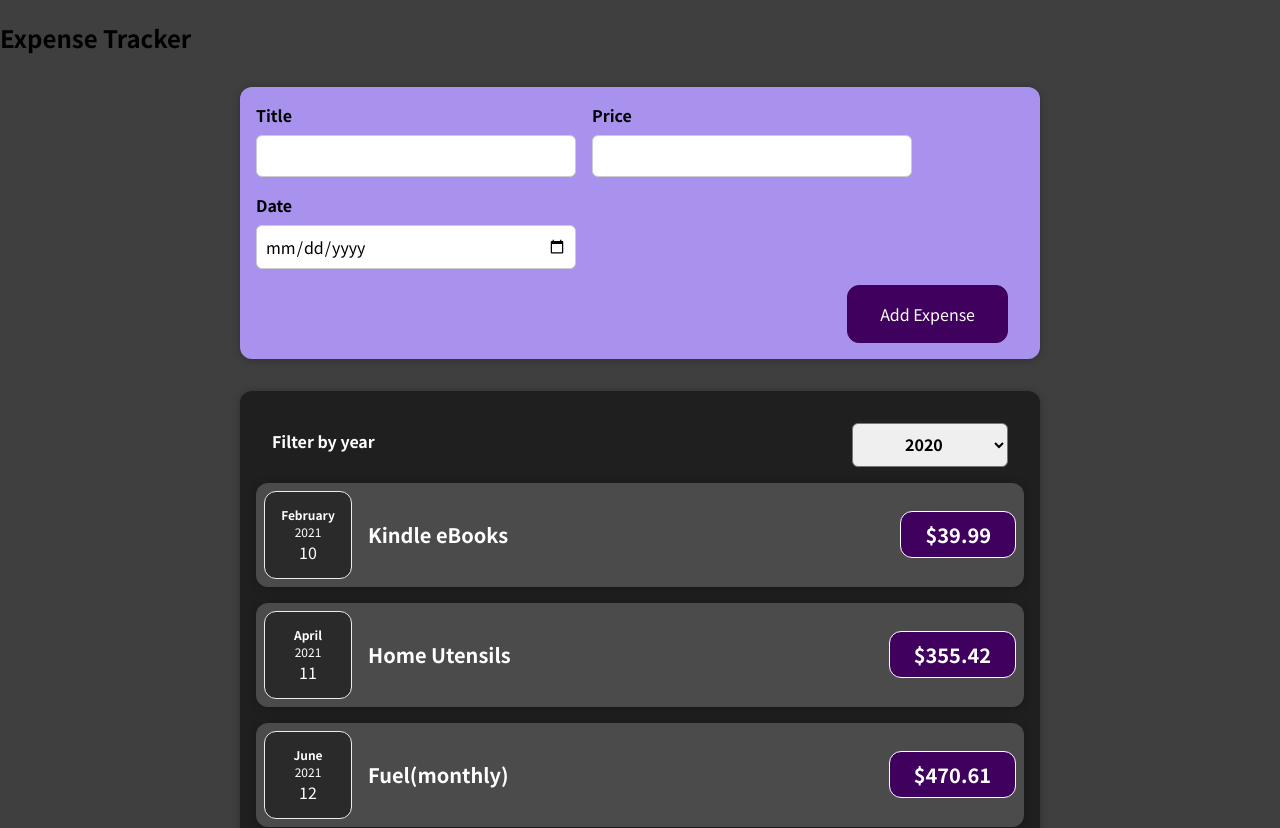
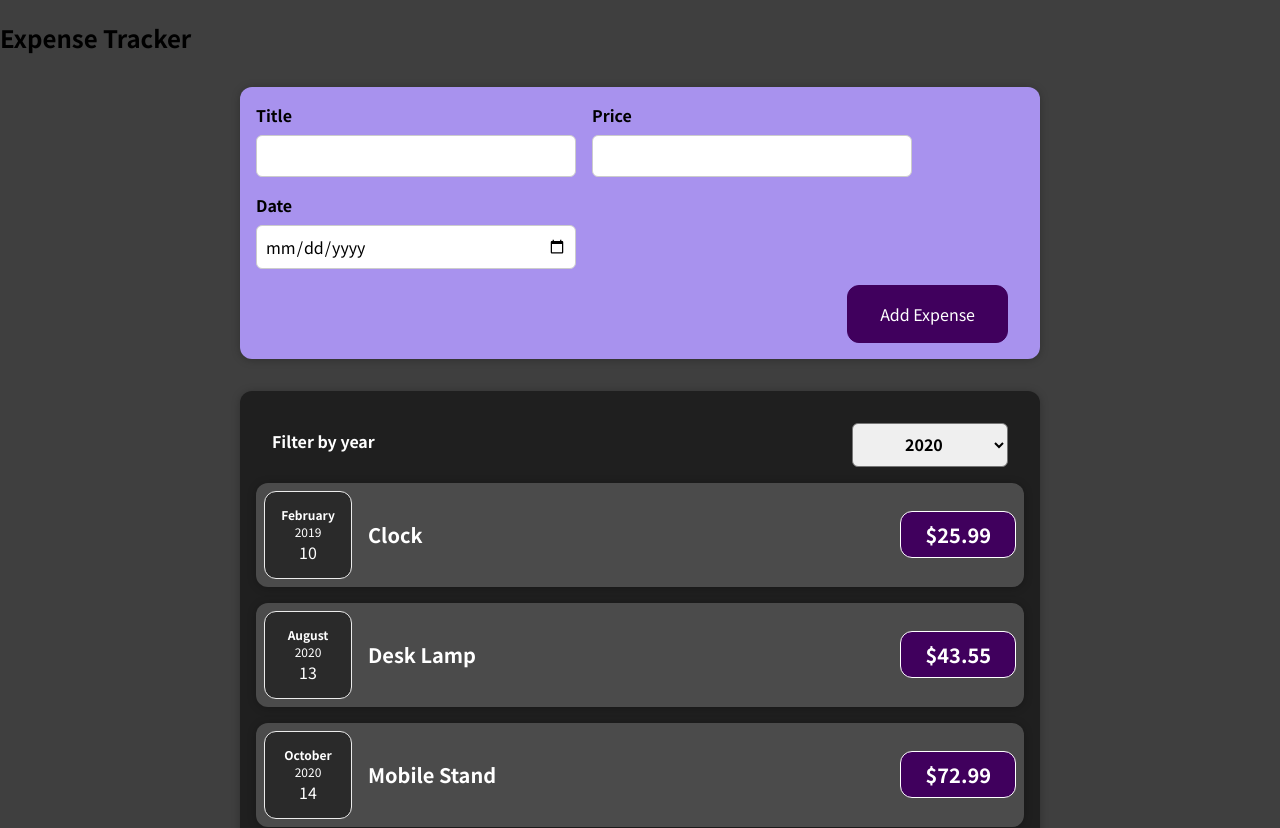
Before and after one commit to SulthanNK/Expense-Tracker, a React (Create React App) app: page / in a window 1280 px wide. Shown: the top 828 px of the page. Built offline with nearby package versions, Linux system fonts and the light colour scheme.

Commit message:
Add: Rendering dynamic data

```diff
--- a/src/App.js
+++ b/src/App.js
@@ -1,50 +1,43 @@
+import { useState } from 'react';
+
 import Expense from './components/Expense/Expense';
 import NewExpense from './components/NewExpense/NewExpense';
 
-const App = () => {
-  const expenseData = [
+const dummyData = [
   {
     id: 'e001',
-      title: 'Kindle eBooks',
-      price: 39.99,
-      date: new Date(2021, 1, 10),
+    title: 'Clock',
+    price: 25.99,
+    date: new Date(2019, 1, 10),
   },
   {
     id: 'e002',
-      title: 'Home Utensils',
-      price: 355.42,
-      date: new Date(2021, 3, 11),
+    title: 'Desk Lamp',
+    price: 43.55,
+    date: new Date(2020, 7, 13),
   },
   {
     id: 'e003',
-      title: 'Fuel(monthly)',
-      price: 470.61,
-      date: new Date(2021, 5, 12),
-    },
-    {
-      id: 'e004',
-      title: 'Desk Lamp',
-      price: 43.57,
-      date: new Date(2021, 7, 13),
-    },
-    {
-      id: 'e005',
-      title: 'Groceries',
-      price: 72.29,
-      date: new Date(2021, 9, 14),
+    title: 'Mobile Stand',
+    price: 72.99,
+    date: new Date(2020, 9, 14),
   },
 ];
 
+const App = () => {
+  const [expenses, setExpenses] = useState(dummyData);
+
   const addExpense = (expense) => {
-    console.log('from App.js');
-    console.log(expense);
+    setExpenses((prevExpense) => {
+      return [expense, ...prevExpense];
+    });
   };
 
   return (
     <div>
       <h2>Expense Tracker</h2>
       <NewExpense onDataPass={addExpense} />
-      <Expense data={expenseData} />
+      <Expense data={expenses} />
     </div>
   );
 };
--- a/src/components/Expense/Expense.js
+++ b/src/components/Expense/Expense.js
@@ -20,26 +20,13 @@ const Expense = (props) => {
           defaultFilter={filteredYear}
           onChangeFilter={filterChangeHandler}
         />
-        <ExpenseItem
-          title={props.data[0].title}
-          price={props.data[0].price}
-          date={props.data[0].date}
-        />
-        <ExpenseItem
-          title={props.data[1].title}
-          price={props.data[1].price}
-          date={props.data[1].date}
-        />
-        <ExpenseItem
-          title={props.data[2].title}
-          price={props.data[2].price}
-          date={props.data[2].date}
-        />
-        <ExpenseItem
-          title={props.data[3].title}
-          price={props.data[3].price}
-          date={props.data[3].date}
-        />
+        {props.data.map((expense) => (
+          <ExpenseItem
+            title={expense.title}
+            price={expense.price}
+            date={expense.date}
+          />
+        ))}
       </Card>
     </div>
   );
```
Lines whose indentation alone changed are shown as unchanged.
